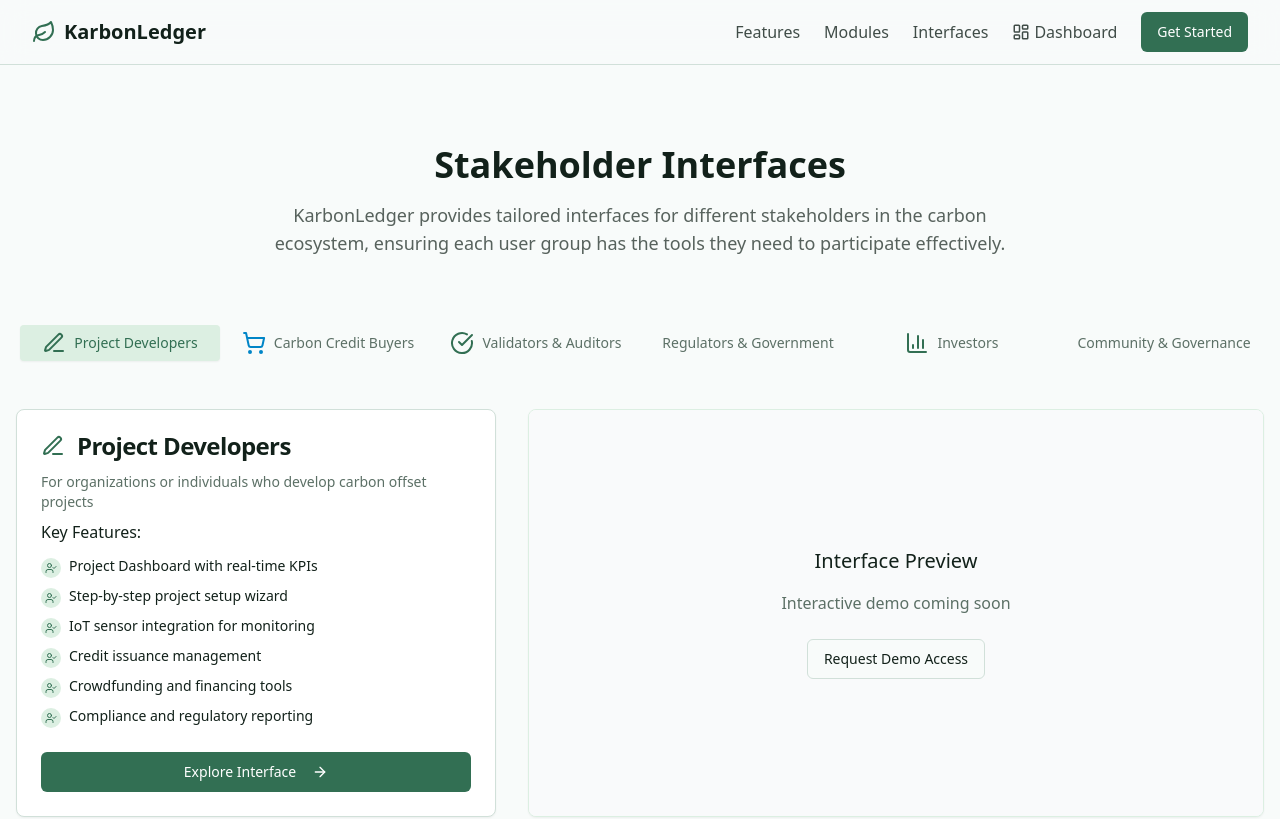
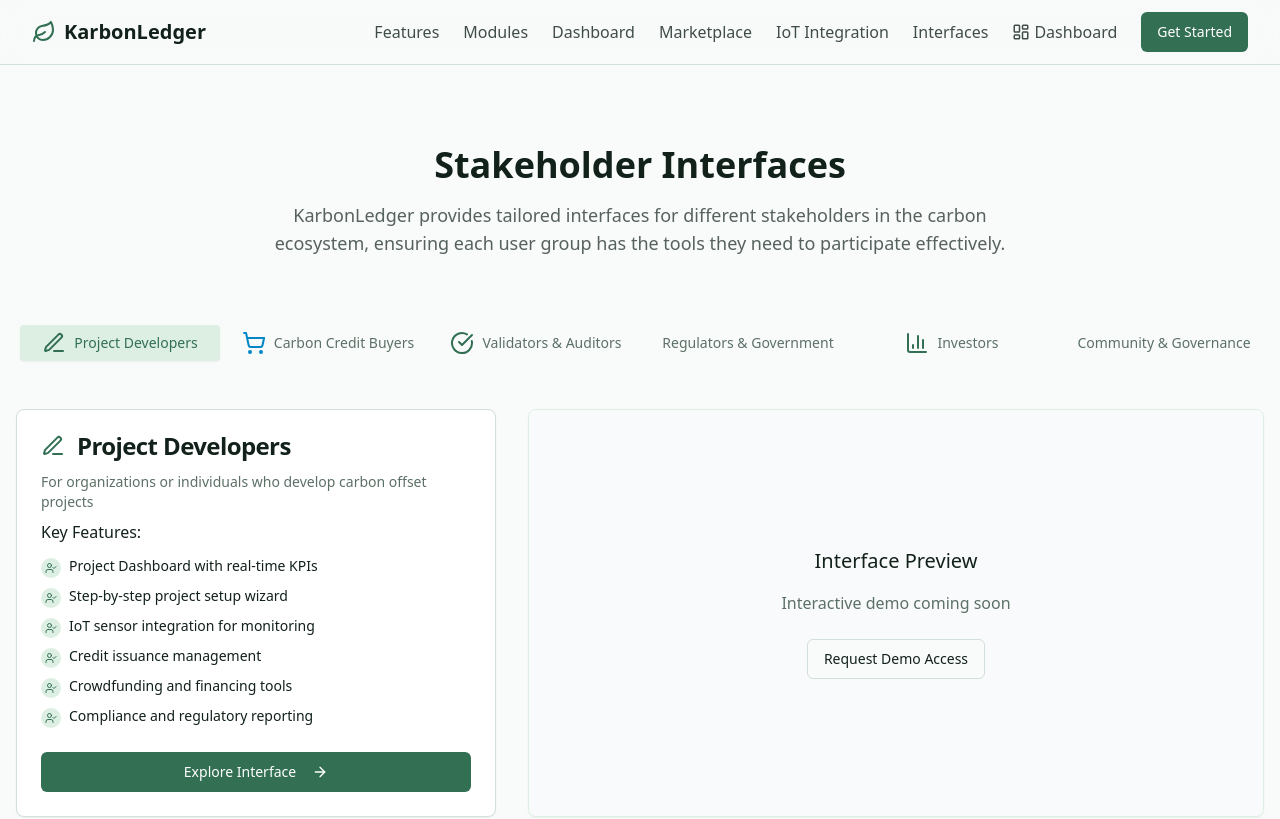
Before and after one commit to KonmaORG/Karbon-Compass, a React (Vite) app: page /applications in a window 1280 px wide. Shown: the top 819 px of the page. Built offline with nearby package versions, Linux system fonts and the light colour scheme.

Commit message:
Reverted to edit edt-ace66339-957b-43cf-a768-81f879699698: "Fix import error
Corrected import statement for Broadcast icon from lucide-react."

```diff
--- a/src/components/Navbar.tsx
+++ b/src/components/Navbar.tsx
@@ -21,6 +21,9 @@ const Navbar = () => {
           <div className="hidden md:flex items-center space-x-6">
             <a href="#features" className="text-foreground/80 hover:text-foreground transition-colors">Features</a>
             <a href="#modules" className="text-foreground/80 hover:text-foreground transition-colors">Modules</a>
+            <a href="#dashboard" className="text-foreground/80 hover:text-foreground transition-colors">Dashboard</a>
+            <a href="#marketplace" className="text-foreground/80 hover:text-foreground transition-colors">Marketplace</a>
+            <a href="#iot" className="text-foreground/80 hover:text-foreground transition-colors">IoT Integration</a>
             <Link to="/applications" className="text-foreground/80 hover:text-foreground transition-colors">Interfaces</Link>
             <Link to="/dashboard" className="text-foreground/80 hover:text-foreground transition-colors flex items-center">
               <LayoutDashboard size={18} className="mr-1" />
@@ -48,6 +51,9 @@ const Navbar = () => {
           <div className="container mx-auto px-4 py-3 space-y-2">
             <a href="#features" className="block py-2 text-foreground/80 hover:text-foreground">Features</a>
             <a href="#modules" className="block py-2 text-foreground/80 hover:text-foreground">Modules</a>
+            <a href="#dashboard" className="block py-2 text-foreground/80 hover:text-foreground">Dashboard</a>
+            <a href="#marketplace" className="block py-2 text-foreground/80 hover:text-foreground">Marketplace</a>
+            <a href="#iot" className="block py-2 text-foreground/80 hover:text-foreground">IoT Integration</a>
             <Link to="/applications" className="block py-2 text-foreground/80 hover:text-foreground">Interfaces</Link>
             <Link to="/dashboard" className="block py-2 text-foreground/80 hover:text-foreground flex items-center">
               <LayoutDashboard size={18} className="mr-1" />
```
